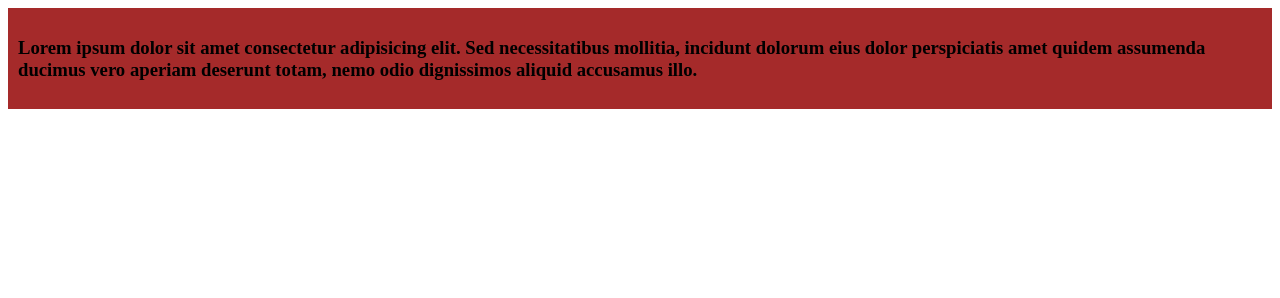
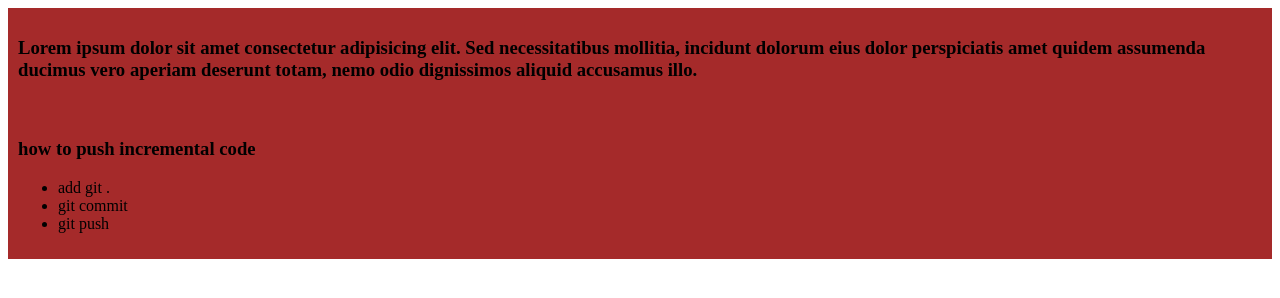
Before and after one commit to Morshedali512/my-simple-website, a plain HTML site: page index.html in a window 1280 px wide. Drawn offline with Linux system fonts and the light colour scheme.

Commit message:
added second

```diff
--- a/index.html
+++ b/index.html
@@ -10,6 +10,16 @@
     <div>
         <h3>Lorem ipsum dolor sit amet consectetur adipisicing elit. Sed necessitatibus mollitia, incidunt dolorum eius dolor perspiciatis amet quidem assumenda ducimus vero aperiam deserunt totam, nemo odio dignissimos aliquid accusamus illo.</h3>
     </div>
+    <div>
+        <h3>how to push incremental code</h3>
+        <ul>
+            <li>add git .</li>
+            <li>git commit</li>
+            <li>git push</li>
+
+        </ul>
+
+    </div>
 
 </body>
 </html>
```
